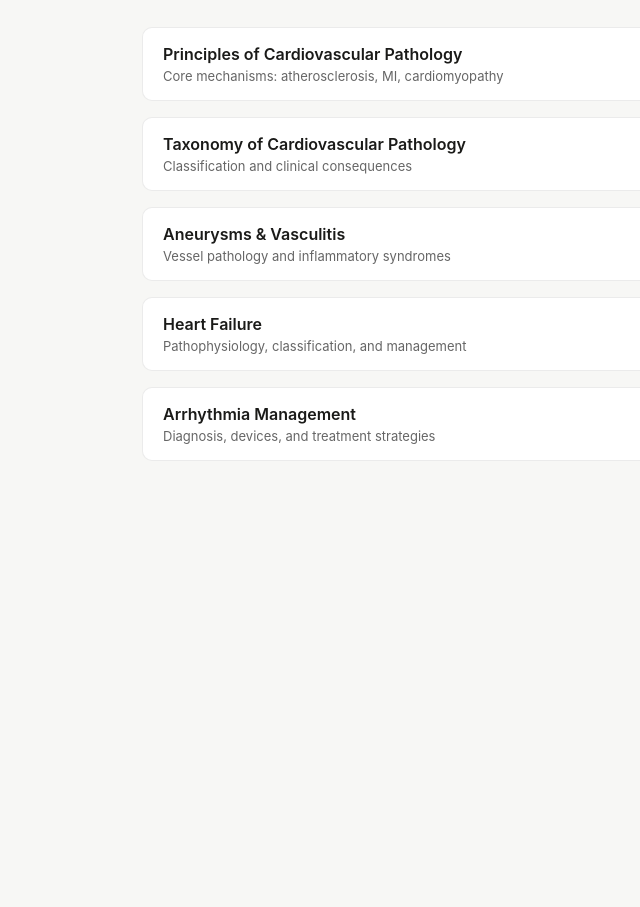
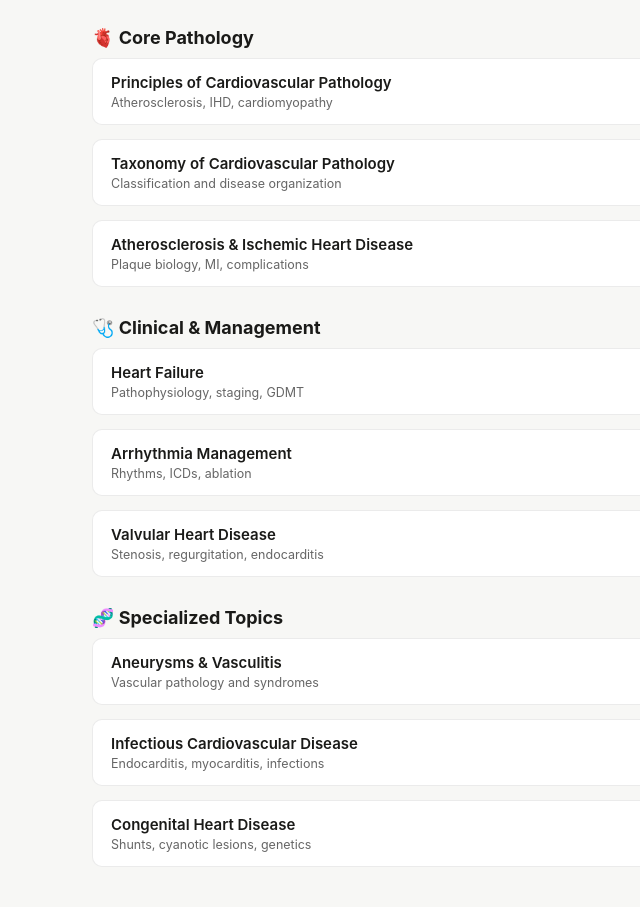
Before and after one commit to strettyit10/mindmaps, a plain HTML site: page index.html in a window 1280 px wide. Shown: the part 132-1039 px from the top of the page, without its empty margins (98-738 px from the left). Before the commit the page ends 800 px from the top, so only its background shows below. Drawn offline with Linux system fonts and the light colour scheme.

Commit message:
Update index.html

```diff
--- a/index.html
+++ b/index.html
@@ -11,7 +11,7 @@
     background: #f7f7f5;
     color: #1a1a18;
     padding: 40px 20px;
-    max-width: 800px;
+    max-width: 900px;
     margin: auto;
   }
 
@@ -25,14 +25,20 @@
     margin-bottom: 30px;
   }
 
+  h2 {
+    margin-top: 30px;
+    margin-bottom: 10px;
+    font-size: 18px;
+  }
+
   .grid {
     display: grid;
-    gap: 16px;
+    gap: 14px;
   }
 
   .card {
     display: block;
-    padding: 16px 20px;
+    padding: 14px 18px;
     border-radius: 10px;
     background: white;
     border: 1px solid rgba(0,0,0,0.08);
@@ -48,13 +54,13 @@
 
   .title {
     font-weight: 600;
-    font-size: 16px;
+    font-size: 15px;
   }
 
   .subtitle {
-    font-size: 13px;
+    font-size: 12.5px;
     color: #666;
-    margin-top: 4px;
+    margin-top: 3px;
   }
 </style>
 </head>
@@ -64,31 +70,62 @@
 <h1>🧠 Cardiovascular Mind Maps</h1>
 <p>Select a topic to open an interactive mind map.</p>
 
+<h2>🫀 Core Pathology</h2>
 <div class="grid">
 
   <a class="card" href="Principles of Cardiovascular Pathology_mindmap.html">
     <div class="title">Principles of Cardiovascular Pathology</div>
-    <div class="subtitle">Core mechanisms: atherosclerosis, MI, cardiomyopathy</div>
+    <div class="subtitle">Atherosclerosis, IHD, cardiomyopathy</div>
   </a>
 
   <a class="card" href="The Taxonomy of Cardiovascular Pathology_mindmap.html">
     <div class="title">Taxonomy of Cardiovascular Pathology</div>
-    <div class="subtitle">Classification and clinical consequences</div>
+    <div class="subtitle">Classification and disease organization</div>
   </a>
 
-  <a class="card" href="Vascular Pathology_ Aneurysms and Vasculitis syndr_mindmap.html">
-    <div class="title">Aneurysms & Vasculitis</div>
-    <div class="subtitle">Vessel pathology and inflammatory syndromes</div>
+  <a class="card" href="Pathology of Atherosclerosis and Ischemic Heart Di_mindmap.html">
+    <div class="title">Atherosclerosis & Ischemic Heart Disease</div>
+    <div class="subtitle">Plaque biology, MI, complications</div>
   </a>
+
+</div>
+
+<h2>🩺 Clinical & Management</h2>
+<div class="grid">
 
   <a class="card" href="Clinical Foundations and Management of Heart Failu_mindmap.html">
     <div class="title">Heart Failure</div>
-    <div class="subtitle">Pathophysiology, classification, and management</div>
+    <div class="subtitle">Pathophysiology, staging, GDMT</div>
   </a>
 
   <a class="card" href="The Architecture of Arrhythmia Management_mindmap.html">
     <div class="title">Arrhythmia Management</div>
-    <div class="subtitle">Diagnosis, devices, and treatment strategies</div>
+    <div class="subtitle">Rhythms, ICDs, ablation</div>
+  </a>
+
+  <a class="card" href="Clinical Architecture of Valvular Heart Disease (2)_mindmap.html">
+    <div class="title">Valvular Heart Disease</div>
+    <div class="subtitle">Stenosis, regurgitation, endocarditis</div>
+  </a>
+
+</div>
+
+<h2>🧬 Specialized Topics</h2>
+<div class="grid">
+
+  <a class="card" href="Vascular Pathology_ Aneurysms and Vasculitis syndr_mindmap.html">
+    <div class="title">Aneurysms & Vasculitis</div>
+    <div class="subtitle">Vascular pathology and syndromes</div>
+  </a>
+
+  <a class="card" href="A Comprehensive Guide to Infectious Cardiovascular (1)_mindmap.html">
+    <div class="title">Infectious Cardiovascular Disease</div>
+    <div class="subtitle">Endocarditis, myocarditis, infections</div>
+  </a>
+
+  <a class="card" href="Clinical Landscape of Congenital Heart Disease_mindmap.html">
+    <div class="title">Congenital Heart Disease</div>
+    <div class="subtitle">Shunts, cyanotic lesions, genetics</div>
   </a>
 
 </div>
```
